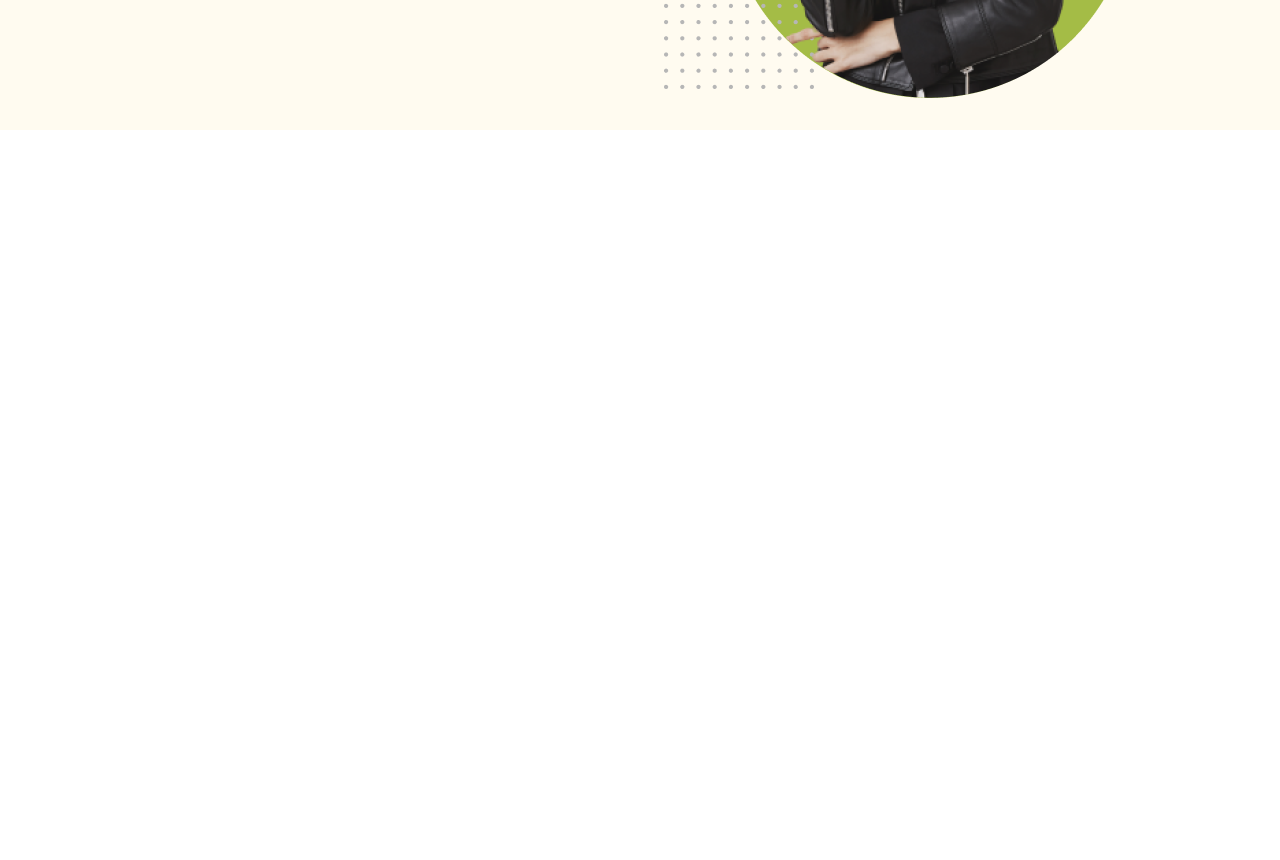
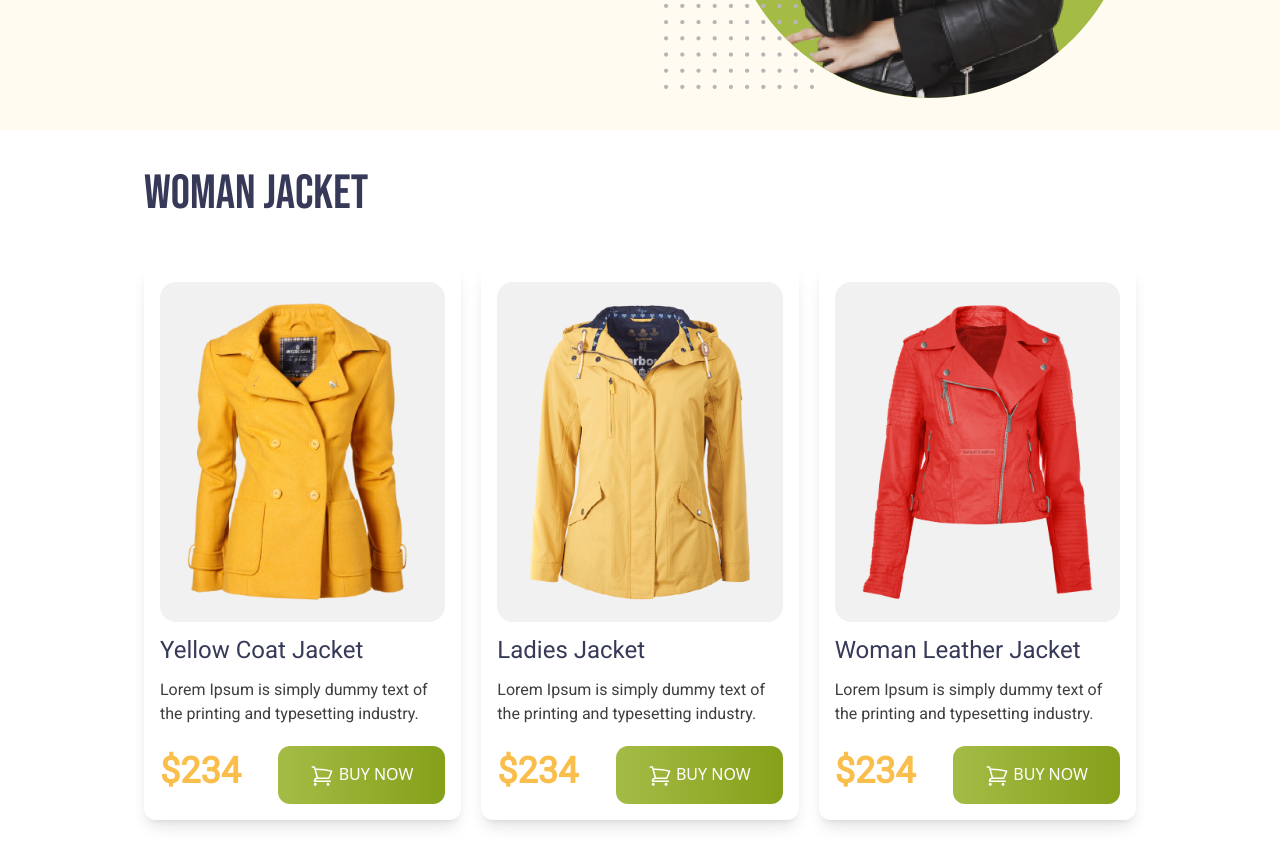
Before and after one commit to rayhanalmim/penguin-leanding-page, a plain HTML site: page index.html in a window 1280 px wide. Shown: the part 520-1380 px from the top of the page. Before the commit the page ends 800 px from the top, so only its background shows below. Drawn offline with nearby package versions, Linux system fonts and the light colour scheme.

Commit message:
card section added

```diff
--- a/index.html
+++ b/index.html
@@ -52,6 +52,60 @@
                 <img src="./images/model.png" alt="banner-image">
             </div>
         </section>
+        <!-- ----------------------------------women-jecket-section-------------------------------- -->
+        <section class="px-4 md:px-36 pt-10 pb-10">
+            <h3 class="uppercase font-bebas text-5xl text-[#363958] pb-12">Woman Jacket</h3>
+            <div class="flex flex-col md:flex-row gap-10 justify-between md:gap-5 items-center">
+
+                <div class="card-1 space-y-3  p-4 shadow-lg rounded-xl">
+                    <img class="bg-[#F1F1F1] p-5 rounded-2xl" src="./images/jacket-1.png" alt="">
+                    <h3 class="text-2xl text-[#363958] font-roboto">Yellow Coat Jacket </h3>
+                    <p class="font-roboto text-[#3E3E3E]">Lorem Ipsum is simply dummy text of the
+                        printing and typesetting industry.</p>
+                    <div class="flex flex-col lg:flex-row space-y-2 justify-between items-center">
+                        <h3 class="text-[#FABE4C] font-roboto text-4xl font-black">$234</h3>
+                        <button class="py-4 px-8 bg-gradient-to-r from-[#A4BC46] to-[#85A019] rounded-xl text-white text-base">
+                            <svg  xmlns="http://www.w3.org/2000/svg" fill="none" viewBox="0 0 24 24" stroke-width="1.5" stroke="currentColor" class="w-6 h-6 inline">
+                                <path stroke-linecap="round" stroke-linejoin="round" d="M2.25 3h1.386c.51 0 .955.343 1.087.835l.383 1.437M7.5 14.25a3 3 0 00-3 3h15.75m-12.75-3h11.218c1.121-2.3 2.1-4.684 2.924-7.138a60.114 60.114 0 00-16.536-1.84M7.5 14.25L5.106 5.272M6 20.25a.75.75 0 11-1.5 0 .75.75 0 011.5 0zm12.75 0a.75.75 0 11-1.5 0 .75.75 0 011.5 0z" />
+                              </svg>
+                            BUY NOW
+                        </button>
+                    </div>
+                </div>
+
+                <div class="card-2 space-y-3 p-4 shadow-lg rounded-xl">
+                    <img class="bg-[#F1F1F1] p-5 rounded-2xl" src="./images/jacket-2.png" alt="">
+                    <h3 class="text-2xl text-[#363958] font-roboto">Ladies Jacket </h3>
+                    <p class="font-roboto text-[#3E3E3E]">Lorem Ipsum is simply dummy text of the
+                        printing and typesetting industry.</p>
+                    <div class="flex flex-col lg:flex-row space-y-2 justify-between items-center">
+                        <h3 class="text-[#FABE4C] font-roboto text-4xl font-black">$234</h3>
+                        <button class="py-4 px-8 bg-gradient-to-r from-[#A4BC46] to-[#85A019] rounded-xl text-white text-base">
+                            <svg  xmlns="http://www.w3.org/2000/svg" fill="none" viewBox="0 0 24 24" stroke-width="1.5" stroke="currentColor" class="w-6 h-6 inline">
+                                <path stroke-linecap="round" stroke-linejoin="round" d="M2.25 3h1.386c.51 0 .955.343 1.087.835l.383 1.437M7.5 14.25a3 3 0 00-3 3h15.75m-12.75-3h11.218c1.121-2.3 2.1-4.684 2.924-7.138a60.114 60.114 0 00-16.536-1.84M7.5 14.25L5.106 5.272M6 20.25a.75.75 0 11-1.5 0 .75.75 0 011.5 0zm12.75 0a.75.75 0 11-1.5 0 .75.75 0 011.5 0z" />
+                              </svg>
+                            BUY NOW
+                        </button>
+                    </div>
+                </div>
+
+                <div class="card-3 space-y-3 p-4 shadow-lg rounded-xl">
+                    <img class="bg-[#F1F1F1] p-5 rounded-2xl" src="./images/jacket-3.png" alt="">
+                    <h3 class="text-2xl text-[#363958] font-roboto">Woman Leather Jacket </h3>
+                    <p class="font-roboto text-[#3E3E3E]">Lorem Ipsum is simply dummy text of the
+                        printing and typesetting industry.</p>
+                    <div class="flex flex-col lg:flex-row space-y-2 justify-between items-center">
+                        <h3 class="text-[#FABE4C] font-roboto text-4xl font-black">$234</h3>
+                        <button class="py-4 px-8 bg-gradient-to-r from-[#A4BC46] to-[#85A019] rounded-xl text-white text-base">
+                            <svg  xmlns="http://www.w3.org/2000/svg" fill="none" viewBox="0 0 24 24" stroke-width="1.5" stroke="currentColor" class="w-6 h-6 inline">
+                                <path stroke-linecap="round" stroke-linejoin="round" d="M2.25 3h1.386c.51 0 .955.343 1.087.835l.383 1.437M7.5 14.25a3 3 0 00-3 3h15.75m-12.75-3h11.218c1.121-2.3 2.1-4.684 2.924-7.138a60.114 60.114 0 00-16.536-1.84M7.5 14.25L5.106 5.272M6 20.25a.75.75 0 11-1.5 0 .75.75 0 011.5 0zm12.75 0a.75.75 0 11-1.5 0 .75.75 0 011.5 0z" />
+                              </svg>
+                            BUY NOW
+                        </button>
+                    </div>
+                </div>
+            </div>
+        </section>
     </main>
     <footer>
 
```
